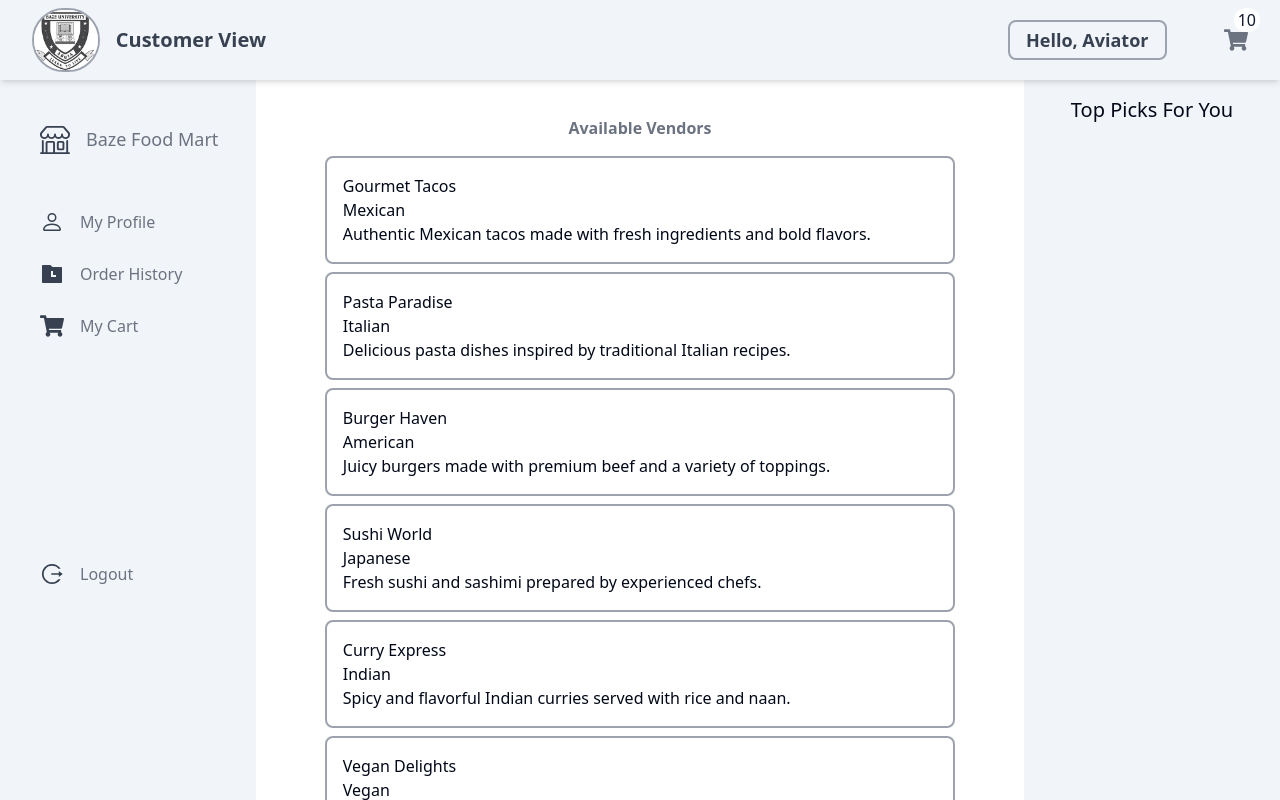
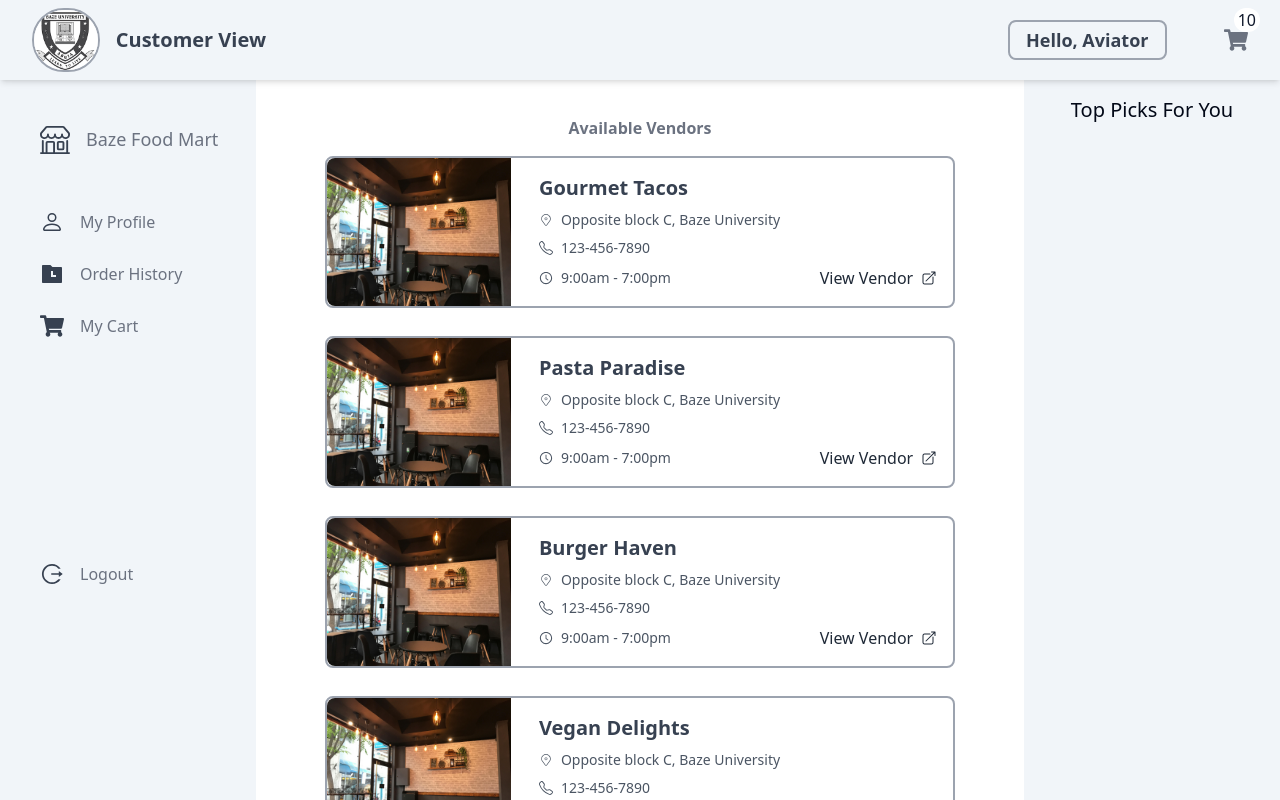
Before and after one commit to mohayax/School_Food_Ordering_System, a React (Vite) app in the folder frontend/: page /customer-view in a window 1280 px wide. Built offline with nearby package versions, Linux system fonts and the light colour scheme.

Commit message:
vendor card

```diff
--- a/frontend/src/pages/CustomerDashboard.jsx
+++ b/frontend/src/pages/CustomerDashboard.jsx
@@ -9,6 +9,11 @@ import logo from '../assets/bu-lg.png'
 import { FaShoppingCart } from "react-icons/fa"
 import { FaSearch } from "react-icons/fa"
 import Header from '@/component/Header'
+import displayImg from '../assets/displayImg.jpg'
+import { BsTelephone } from "react-icons/bs";
+import { CiLocationOn } from "react-icons/ci";
+import { AiOutlineClockCircle } from "react-icons/ai";
+import { HiArrowTopRightOnSquare } from "react-icons/hi2";
 
 const CustomerDashboard = () => {
 
@@ -39,104 +44,48 @@ const CustomerDashboard = () => {
   const foodVendors = [
     {
         name: "Gourmet Tacos",
-        cuisine: "Mexican",
-        description: "Authentic Mexican tacos made with fresh ingredients and bold flavors.",
-        contact: {
-            phone: "123-456-7890",
-            email: "contact@gourmettacos.com",
-            link: "https://www.gourmettacos.com"
-        }
+        photo: displayImg,
+        address: "Opposite block C, Baze University",
+        open: "9:00am - 7:00pm",
+        contact:  "123-456-7890",
     },
     {
         name: "Pasta Paradise",
-        cuisine: "Italian",
-        description: "Delicious pasta dishes inspired by traditional Italian recipes.",
-        contact: {
-            phone: "234-567-8901",
-            email: "info@pastaparadise.com",
-            link: "https://www.pastaparadise.com"
-        }
+        photo: displayImg,
+        address: "Opposite block C, Baze University",
+        open: "9:00am - 7:00pm",
+        contact:  "123-456-7890",
     },
     {
         name: "Burger Haven",
-        cuisine: "American",
-        description: "Juicy burgers made with premium beef and a variety of toppings.",
-        contact: {
-            phone: "345-678-9012",
-            email: "support@burgerhaven.com",
-            link: "https://www.burgerhaven.com"
-        }
+        photo: displayImg,
+        address: "Opposite block C, Baze University",
+        open: "9:00am - 7:00pm",
+        contact:  "123-456-7890",
     },
-    {
-        name: "Sushi World",
-        cuisine: "Japanese",
-        description: "Fresh sushi and sashimi prepared by experienced chefs.",
-        contact: {
-            phone: "456-789-0123",
-            email: "hello@sushiworld.com",
-            link: "https://www.sushiworld.com"
-        }
-    },
-    {
-        name: "Curry Express",
-        cuisine: "Indian",
-        description: "Spicy and flavorful Indian curries served with rice and naan.",
-        contact: {
-            phone: "567-890-1234",
-            email: "order@curryexpress.com",
-            link: "https://www.curryexpress.com"
-        }
-    },
+
     {
         name: "Vegan Delights",
-        cuisine: "Vegan",
-        description: "Plant-based meals that are both healthy and delicious.",
-        contact: {
-            phone: "678-901-2345",
-            email: "contact@vegandelights.com",
-            link: "https://www.vegandelights.com"
-        }
+        photo: displayImg,
+        address: "Opposite block C, Baze University",
+        open: "9:00am - 7:00pm",
+        contact:  "123-456-7890",
     },
     {
         name: "BBQ Pitstop",
-        cuisine: "Barbecue",
-        description: "Smoked meats and classic BBQ sides cooked to perfection.",
-        contact: {
-            phone: "789-012-3456",
-            email: "info@bbqpitstop.com",
-            link: "https://www.bbqpitstop.com"
-        }
+        photo: displayImg,
+        address: "Opposite block C, Baze University",
+        open: "9:00am - 7:00pm",
+        contact:  "123-456-7890",
     },
     {
         name: "Mediterranean Bites",
-        cuisine: "Mediterranean",
-        description: "A variety of Mediterranean dishes including falafel, hummus, and more.",
-        contact: {
-            phone: "890-123-4567",
-            email: "hello@mediterraneanbites.com",
-            link: "https://www.mediterraneanbites.com"
-        }
+        photo: displayImg,
+        address: "Opposite block C, Baze University",
+        open: "9:00am - 7:00pm",
+        contact:  "123-456-7890",
     },
-    {
-        name: "Dim Sum Delight",
-        cuisine: "Chinese",
-        description: "Steamed and fried dim sum favorites served fresh daily.",
-        contact: {
-            phone: "901-234-5678",
-            email: "order@dimsumdelight.com",
-            link: "https://www.dimsumdelight.com"
-        }
-    },
-    {
-        name: "Crepe Corner",
-        cuisine: "French",
-        description: "Sweet and savory crepes made with authentic French recipes.",
-        contact: {
-            phone: "012-345-6789",
-            email: "support@crepecorner.com",
-            link: "https://www.crepecorner.com"
-        }
-    }
+
 ];
 
 console.log(foodVendors);
@@ -147,12 +96,22 @@ console.log(foodVendors);
         <h1 className="font-base text-md font-bold text-gray-500 mr-auto ml-auto">Available Vendors</h1>
       </div>
 
-      <div className="flex flex-col gap-2 p-4 items-center justify-center w-[90%] mr-auto ml-auto">
+      <div className="flex flex-col gap-7 p-4 items-center justify-center w-[90%] mr-auto ml-auto">
         {foodVendors.map((vendor, index) => (
-          <div key={index} className='flex flex-col p-4 w-[100%] border-2 border-gray-400 rounded-lg'>
-            <h1>{vendor.name}</h1>
-            <h1>{vendor.cuisine}</h1>
-            <h1>{vendor.description}</h1>
+          <div key={index} className='flex gap-3  w-[100%] border-2 border-gray-400 rounded-lg hover:shadow-lg hover:animate-out'>
+            <div className='w-[30%]'>
+              <img src={vendor.photo} alt="" srcset="" className='h-[100%] w-50 rounded-l-lg rounded-r-none'  />
+            </div>
+            <div className='p-4 w-[70%] flex flex-col gap-2'>
+              <h1 className='text-xl font-semibold font-base text-gray-700'>{vendor.name}</h1>
+              <p className='inline-flex items-center gap-2 text-gray-600 text-sm'><span><CiLocationOn/></span>{vendor.address}</p>
+              <p className='inline-flex items-center gap-2 text-gray-600 text-sm'><span><BsTelephone/></span>{vendor.contact}</p>
+              <div className='flex justify-between'>
+                <p className='inline-flex items-center gap-2 text-gray-600 text-sm'><span><AiOutlineClockCircle/></span>{vendor.open}</p>
+                <Link to={`vendor/${vendor.id}`} className='font-base text-gray-800 text-md inline-flex items-center gap-2 hover:text-primary'>View Vendor <span><HiArrowTopRightOnSquare/></span> </Link>
+              </div>
+            </div>
+
           </div>
         ) )}
       </div>
```
Also changed, not shown: frontend/src/assets/displayImg.jpg (added).
